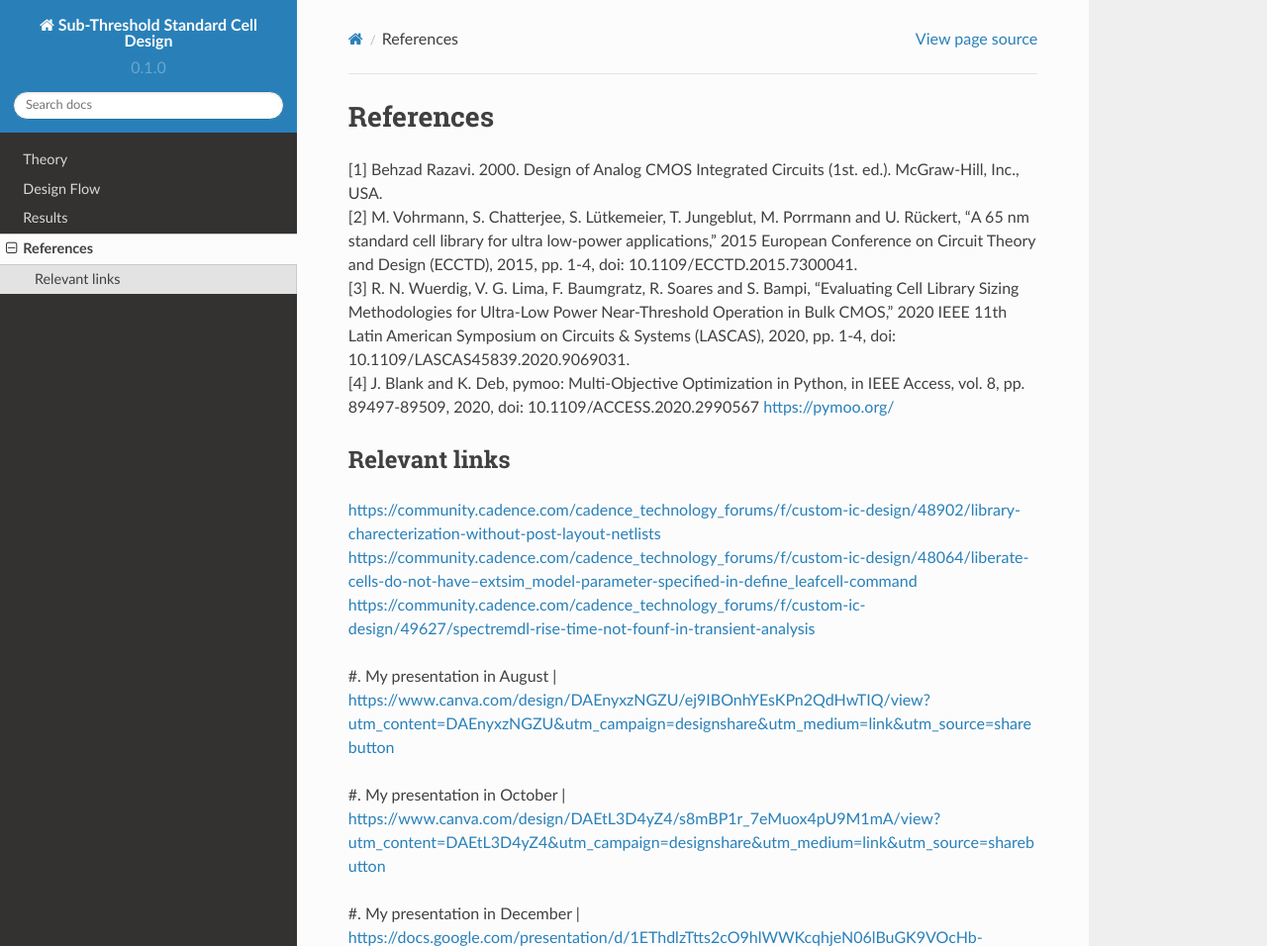
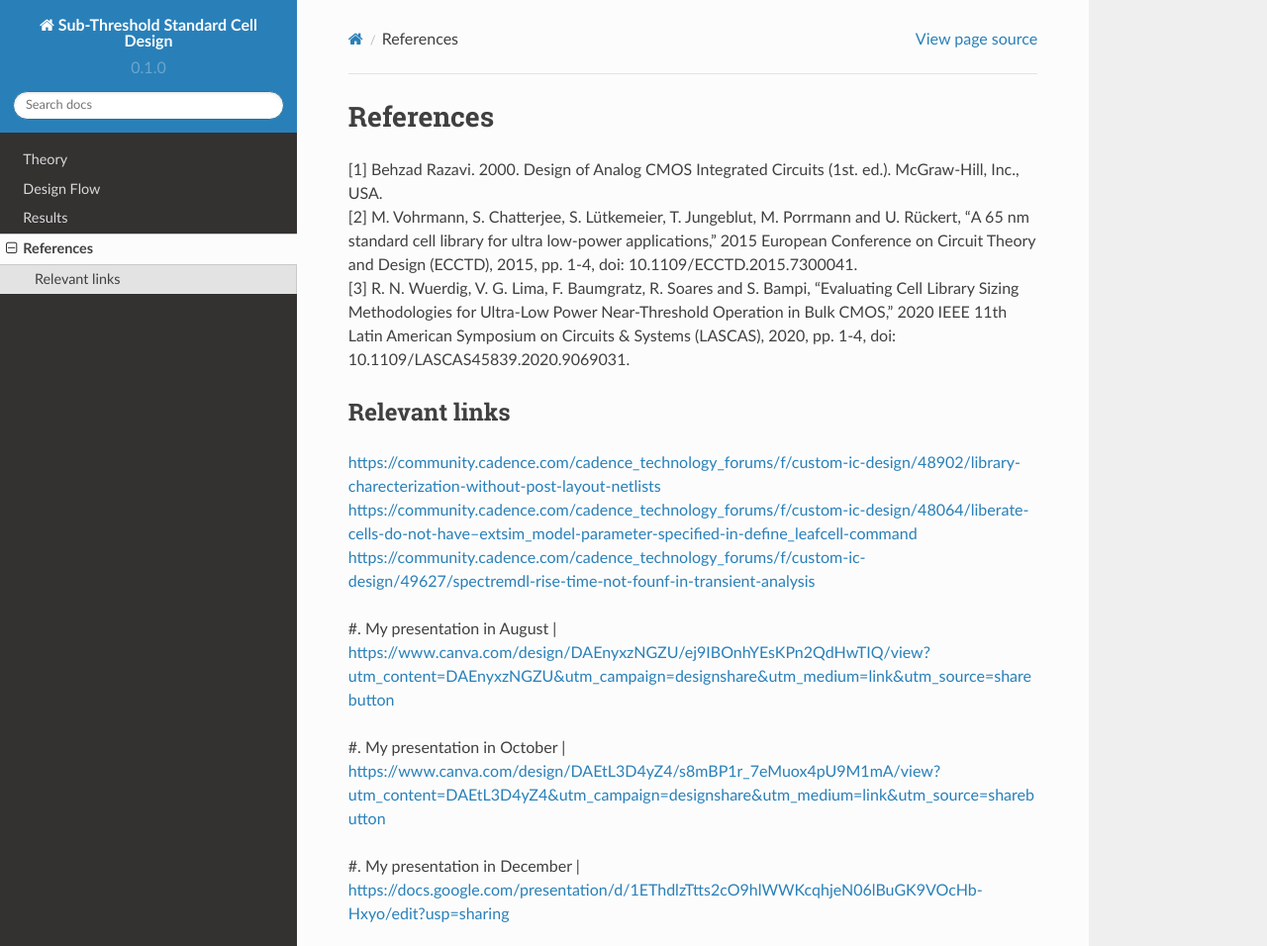
Before and after one commit to CHIPS-PESU/subvt, a Sphinx documentation site: the page built from docs/source/References.rst, in a window 1280 px wide and 1297 px high, cut to the strip 0-956 px from the top of the window. Shown: the whole strip at 99% size. Built offline with Sphinx 7.4.7 and the Read the Docs theme 2.0.0, drawn with Linux system fonts in a browser that asks for light colours.

Commit message:
Removed pymoo results

```diff
--- a/docs/source/Designflow.rst
+++ b/docs/source/Designflow.rst
@@ -178,7 +178,7 @@ extracted output netlist and can cause additional simulation problems.
 We only extract the R & C components in our standard cells.
 Post-layout `spice` netlists are obtained after parasitic extraction.
 
-Cell Charecterization
+Cell Characterization
 ---------------------
 
 We use `Cadence Liberate` to perform cell characterization.
--- a/docs/source/References.rst
+++ b/docs/source/References.rst
@@ -4,8 +4,6 @@ References
 | [1] Behzad Razavi. 2000. Design of Analog CMOS Integrated Circuits (1st. ed.). McGraw-Hill, Inc., USA.
 | [2] M. Vohrmann, S. Chatterjee, S. Lütkemeier, T. Jungeblut, M. Porrmann and U. Rückert, "A 65 nm standard cell library for ultra low-power applications," 2015 European Conference on Circuit Theory and Design (ECCTD), 2015, pp. 1-4, doi: 10.1109/ECCTD.2015.7300041.
 | [3] R. N. Wuerdig, V. G. Lima, F. Baumgratz, R. Soares and S. Bampi, "Evaluating Cell Library Sizing Methodologies for Ultra-Low Power Near-Threshold Operation in Bulk CMOS," 2020 IEEE 11th Latin American Symposium on Circuits & Systems (LASCAS), 2020, pp. 1-4, doi: 10.1109/LASCAS45839.2020.9069031.
-| [4] J. Blank and K. Deb, pymoo: Multi-Objective Optimization in Python, in IEEE Access, vol. 8, pp. 89497-89509, 2020, doi: 10.1109/ACCESS.2020.2990567 https://pymoo.org/
-
 
 Relevant links
 --------------
```
